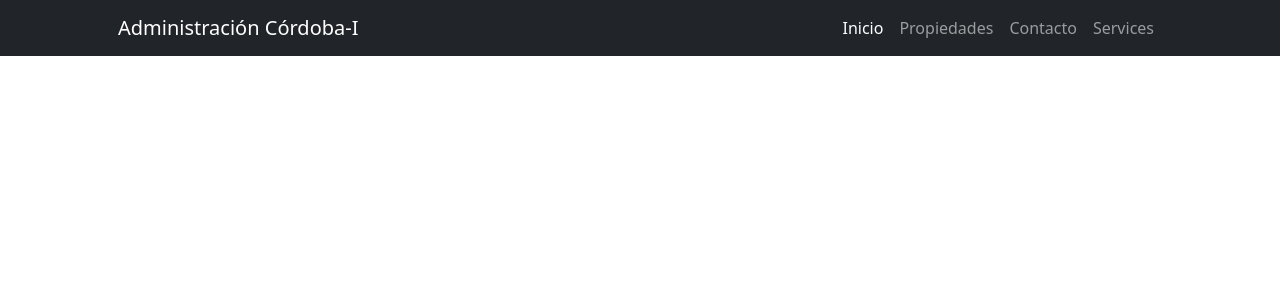
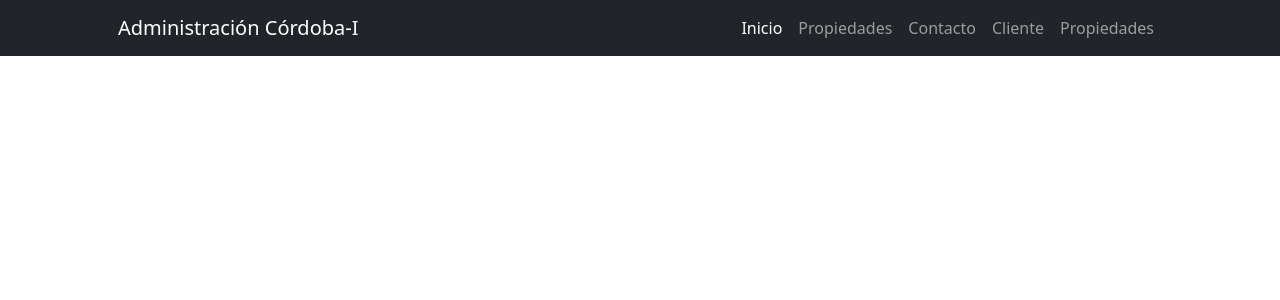
Before and after one commit to Jero-Cordoba/3--PreEntrega-Cordoba, a Django app: page /producto/Producto-home/ in a window 1280 px wide. Shown: the top 300 px of the page. Run offline with Django 4.2, Linux system fonts and the light colour scheme.

Commit message:
Cuarto Commit

```diff
--- a/project/apps/cliente/templates/cliente/index.html
+++ b/project/apps/cliente/templates/cliente/index.html
@@ -2,7 +2,7 @@
 
 {% block TITULO %} Cliente {% endblock TITULO%}
 
-{% block CONTENIDO %}
+{% block INDEX_CONTENIDO %}
 
     {% for cliente in clientes %}
         <h2>{{cliente.nombre}} {{cliente.apellido}}</h2>
@@ -11,4 +11,4 @@
 
     <a href="{% url 'home:home' %}">Ir a clientes</a>
 
-{% endblock CONTENIDO %}
+{% endblock INDEX_CONTENIDO %}
--- a/project/apps/home/templates/home/navbar.html
+++ b/project/apps/home/templates/home/navbar.html
@@ -4,10 +4,12 @@
         <button class="navbar-toggler" type="button" data-bs-toggle="collapse" data-bs-target="#navbarSupportedContent" aria-controls="navbarSupportedContent" aria-expanded="false" aria-label="Toggle navigation"><span class="navbar-toggler-icon"></span></button>
         <div class="collapse navbar-collapse" id="navbarSupportedContent">
             <ul class="navbar-nav ms-auto mb-2 mb-lg-0">
-                <li class="nav-item"><a class="nav-link active" aria-current="page" href="#!">Inicio</a></li>
+                <li class="nav-item"><a class="nav-link active" aria-current="page" href="{% url 'home:inicio' %}">Inicio</a></li>
                 <li class="nav-item"><a class="nav-link" href="#!">Propiedades</a></li>
                 <li class="nav-item"><a class="nav-link" href="#!">Contacto</a></li>
-                <li class="nav-item"><a class="nav-link" href="#!">Services</a></li>
+                <li class="nav-item"><a class="nav-link" href="{% url 'home:cliente' %}">Cliente</a></li>
+                <li class="nav-item"><a class="nav-link" href="{% url 'home:producto' %}">Propiedades</a></li>
+
             </ul>
         </div>
     </div>
--- a/project/apps/producto/templates/producto/index.html
+++ b/project/apps/producto/templates/producto/index.html
@@ -1,6 +1,9 @@
 {% extends 'Home/base.html' %}
 
-{% block TITULO %}
-    {{ app }}
+{% block INDEX_TITULO %}
+    {{app}}
+{% endblock INDEX_TITULO %}
+
+{% block CONTENIDO %}
     <a href="{% url 'home:home' %}">Ir al menu principal"></a>
-{% endblock TITULO%}
+{% endblock CONTENIDO%}
```
Also changed, not shown: project/apps/home/templates/home/index.html (+7 -3 lines).
